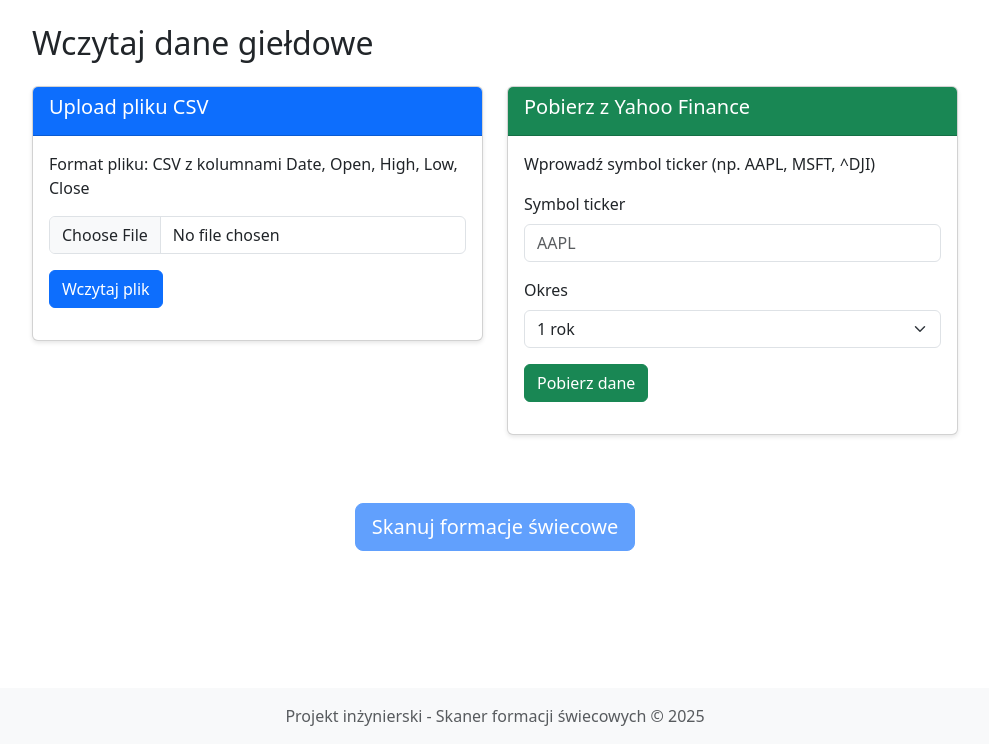
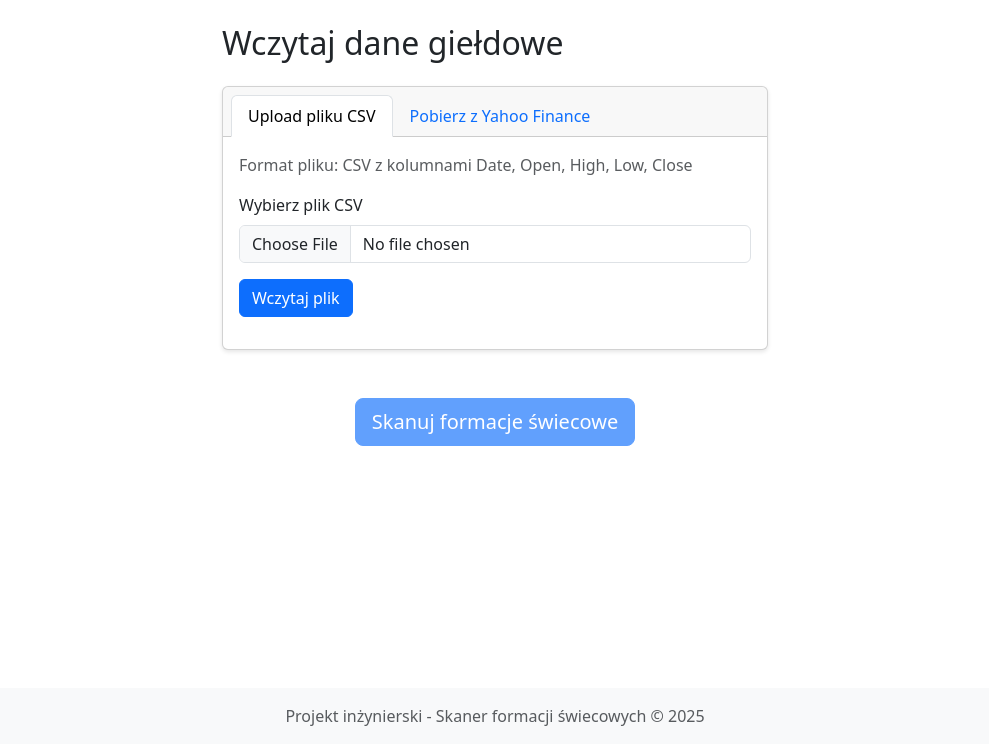
Before and after one commit to szymonhawel/candlestick_scanner, a Flask app: page /upload in a window 1280 px wide. Shown: the part 56-800 px from the top of the page, without its empty margins (145-1134 px from the left). Run offline with Flask 3, Linux system fonts and the light colour scheme.

Commit message:
Add tabbed navigation for file upload options in the upload page template

```diff
--- a/templates/results.html
+++ b/templates/results.html
@@ -30,6 +30,7 @@
         {% endif %}
 
         <!-- ORYGINALNY WYKRES JPG (ZACHOWANY) -->
+
         <div class="card mb-4">
             <div class="card-header">
                 <h5>Wykres statyczny (JPG)</h5>
@@ -38,6 +39,7 @@
                 <img src="{{ chart }}" class="img-fluid" alt="Wykres świecowy">
             </div>
         </div>
+
 
         <!-- NOWE: ZAKŁADKI DLA TABEL -->
         <div class="card">
--- a/templates/upload.html
+++ b/templates/upload.html
@@ -3,35 +3,42 @@
 
 {% block content %}
 <div class="row">
-    <div class="col-md-10 mx-auto">
+    <div class="col-md-6 mx-auto">
         <h2 class="mb-4">Wczytaj dane giełdowe</h2>
 
-        <div class="row">
-            <div class="col-md-6">
-                <div class="card">
-                    <div class="card-header bg-primary text-white">
-                        <h5>Upload pliku CSV</h5>
-                    </div>
-                    <div class="card-body">
-                        <p>Format pliku: CSV z kolumnami Date, Open, High, Low, Close</p>
+        <div class="card">
+            <div class="card-header">
+                <ul class="nav nav-tabs card-header-tabs" id="uploadTabs" role="tablist">
+                    <li class="nav-item" role="presentation">
+                        <button class="nav-link active" id="csv-tab" data-bs-toggle="tab" data-bs-target="#csv-panel" type="button" role="tab" aria-controls="csv-panel" aria-selected="true">
+                            Upload pliku CSV
+                        </button>
+                    </li>
+                    <li class="nav-item" role="presentation">
+                        <button class="nav-link" id="yahoo-tab" data-bs-toggle="tab" data-bs-target="#yahoo-panel" type="button" role="tab" aria-controls="yahoo-panel" aria-selected="false">
+                            Pobierz z Yahoo Finance
+                        </button>
+                    </li>
+                </ul>
+            </div>
+            <div class="card-body">
+                <div class="tab-content" id="uploadTabsContent">
+                    <!-- CSV Upload Tab -->
+                    <div class="tab-pane fade show active" id="csv-panel" role="tabpanel" aria-labelledby="csv-tab">
+                        <p class="text-muted">Format pliku: CSV z kolumnami Date, Open, High, Low, Close</p>
                         <form id="uploadForm" enctype="multipart/form-data">
                             <div class="mb-3">
+                                <label for="fileInput" class="form-label">Wybierz plik CSV</label>
                                 <input type="file" class="form-control" id="fileInput" name="file" accept=".csv,.txt">
                             </div>
                             <button type="submit" class="btn btn-primary">Wczytaj plik</button>
                         </form>
                         <div id="uploadMessage" class="mt-3"></div>
                     </div>
-                </div>
-            </div>
 
-            <div class="col-md-6">
-                <div class="card">
-                    <div class="card-header bg-success text-white">
-                        <h5>Pobierz z Yahoo Finance</h5>
-                    </div>
-                    <div class="card-body">
-                        <p>Wprowadź symbol ticker (np. AAPL, MSFT, ^DJI)</p>
+                    <!-- Yahoo Finance Tab -->
+                    <div class="tab-pane fade" id="yahoo-panel" role="tabpanel" aria-labelledby="yahoo-tab">
+                        <p class="text-muted">Wprowadź symbol ticker (np. AAPL, MSFT, ^DJI)</p>
                         <form id="tickerForm">
                             <div class="mb-3">
                                 <label for="tickerInput" class="form-label">Symbol ticker</label>
```
